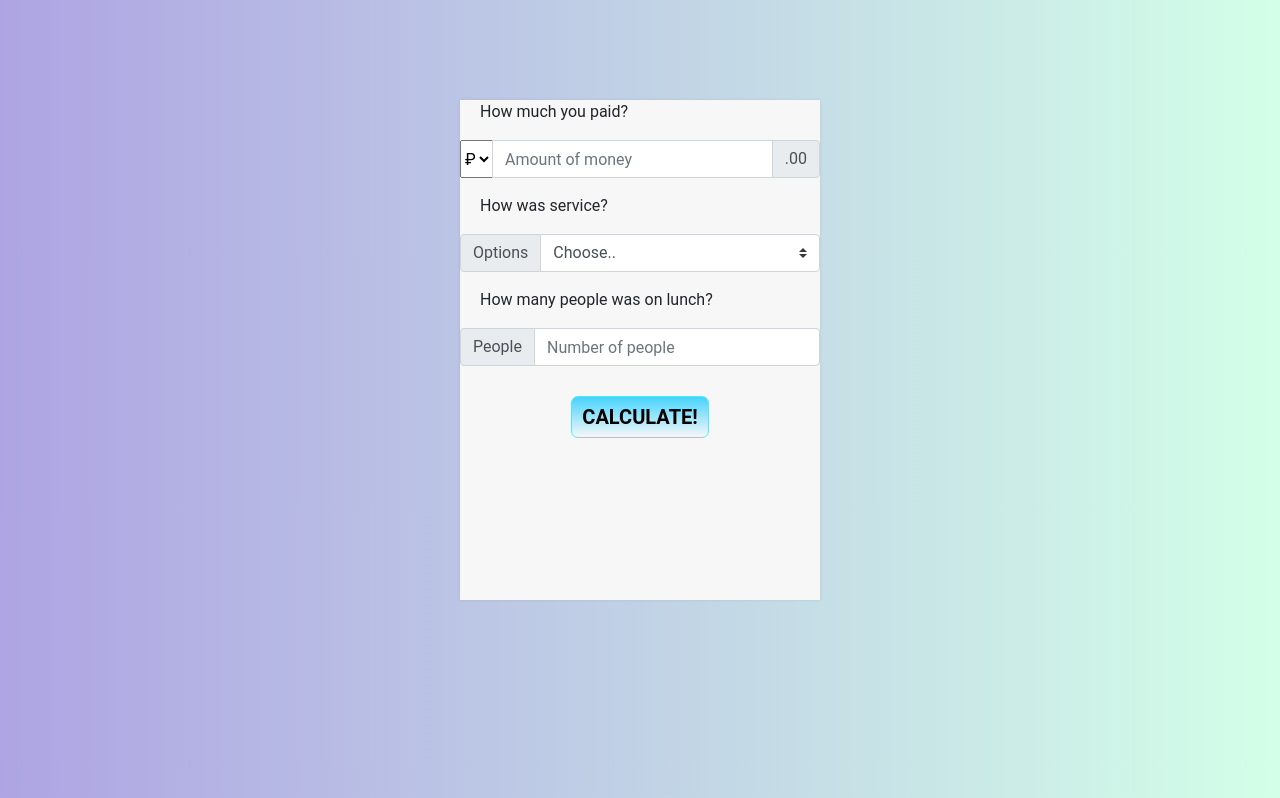
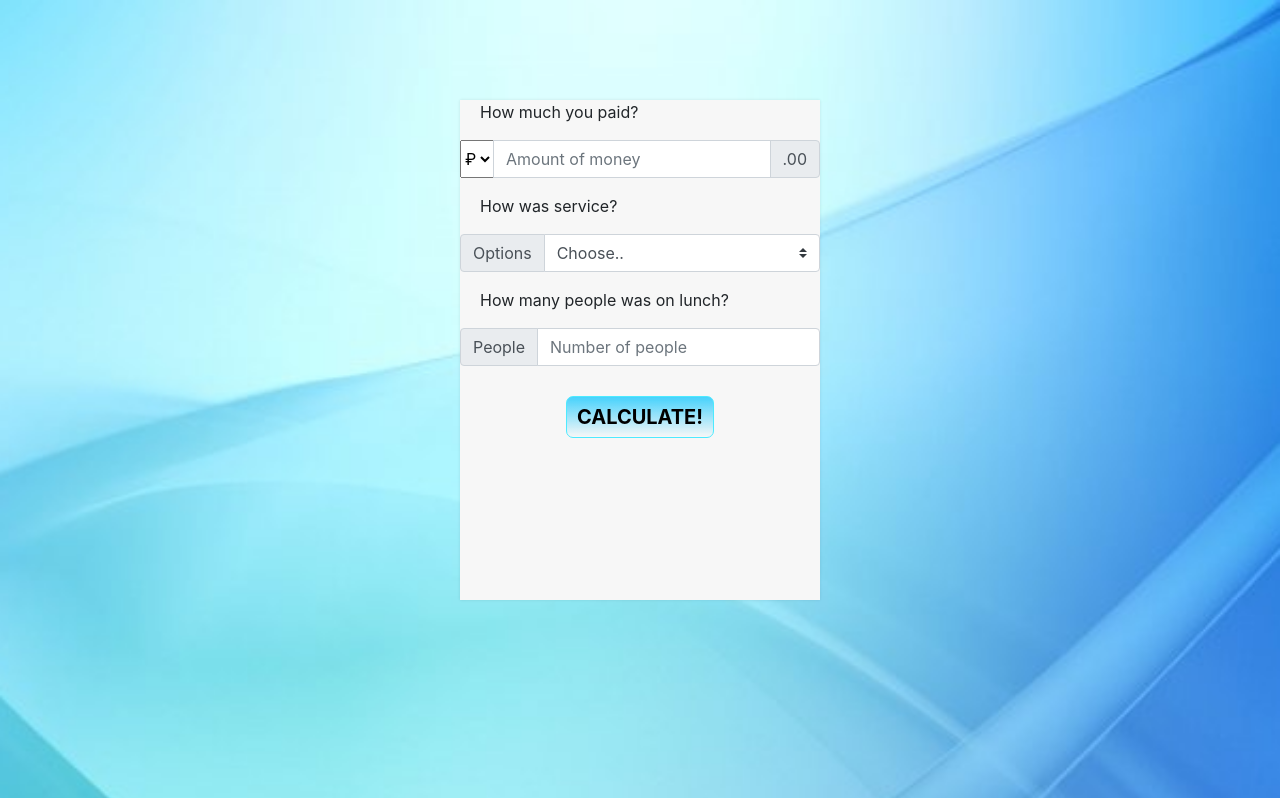
Before and after one commit to Elizaveta1303/EG, a plain HTML site: page calcul/calculator.html in a window 1280 px wide. Shown: the top 798 px of the page. Drawn offline with nearby package versions, Linux system fonts and the light colour scheme.

Commit message:
first commit

```diff
--- a/calcul/style.css
+++ b/calcul/style.css
@@ -1,13 +1,15 @@
 html {
   margin: 0;
-  height: 100vh;
+  height: 200vh;
   width: 100vw;
 }
 body {
-  font-family: Roboto;
-  background: #8e0e00;
-  background: -webkit-linear-gradient(to left, #0099f7, #f11712);
-  background: linear-gradient(90deg, #aea4e3, #d3ffe8);
+  height: 1000px;
+background-image: url(fon.png);
+background-repeat: no-repeat;
+background-position: center center;
+background-size: cover;
+  /*background: -webkit-linear-gradient(45deg, #e9af89, #c589d4);*/
   display: flex;
   justify-content: center;
 }
--- a/calculmenu/style.css
+++ b/calculmenu/style.css
@@ -1,12 +1,16 @@
 html {
     margin: 0;
-    height: 100vh;
+    height: 200vh;
     width: 100vw;
   }
   body {
-    font-family: Roboto;
-    background-size: 50px 50px;
-    background-color: rgb(39, 53, 252);
+    height: 1000px;
+	background-image: url(fon.png);
+	background-repeat: no-repeat;
+  background-position: center center;
+  background-size: cover;
+    /*background: -webkit-linear-gradient(45deg, #e9af89, #c589d4);*/
+    display: flex;
     justify-content: center;
   }
   .radio_buttons_container {
--- a/todolist/styles/main.css
+++ b/todolist/styles/main.css
@@ -1,8 +1,10 @@
 body {
     min-height: 100%;
     font-family: Bad Script;
-  background: rgb(255,255,255);
-  background: radial-gradient(circle, rgba(255,255,255,1) 0%, rgb(116, 165, 255) 71%);
+    background-image: url(fon.png);
+    background-repeat: no-repeat;
+    background-position: center center;
+    background-size: cover;
     /* W3C, IE 10+/ Edge, Firefox 16+, Chrome 26+, Opera 12+, Safari 7+ */ }
 
   h1 {
```
Also changed, not shown: calcul/fon.png (added), calculmenu/fon.png (added), todolist/styles/fon.png (added).
